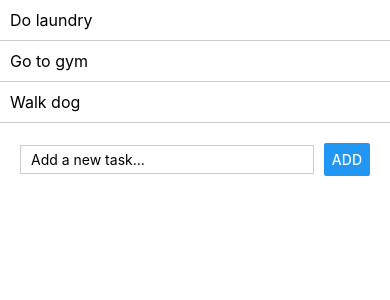
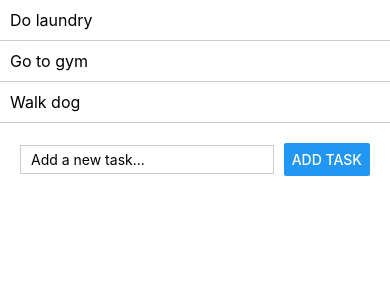
Before and after one commit to Vansh2727/lab-2-mobile-dev, a React Native app: screen / in a window 390 px wide. Shown: the top 300 px of the page. Built offline with nearby package versions, Linux system fonts and the light colour scheme.

Commit message:
final commit

```diff
--- a/App.jsx
+++ b/App.jsx
@@ -5,23 +5,26 @@
  */
 
 import React from 'react';
-import {
-  SafeAreaView,
-  StyleSheet} from 'react-native';
-  import TodoList from './components/ToDoList';
+import {SafeAreaView} from 'react-native';
+import ToDoList from './components/ToDoList';
 import ToDoForm from './components/ToDoForm';
 import {useState} from 'react';
 
+function App() {
+  const [tasks, setTasks] = useState(['Do laundry', 'Go to gym', 'Walk dog']);
 
-function App() {
-
-  const [tasks, setTasks] = useState(['Do laundry', 'Go to gym', 'Walk dog']);
+  const addTask = task => {
+    if (!tasks.includes(task)) {
+      setTasks([...tasks, task]);
+    } else {
+      alert('Task already exists!');
+    }
+  };
 
   return (
     <SafeAreaView>
-      <TodoList tasks={tasks}/>
-      <ToDoForm/>
-
+      <ToDoList tasks={tasks} />
+      <ToDoForm addTask={addTask} />
     </SafeAreaView>
   );
 }
--- a/components/ToDoForm.jsx
+++ b/components/ToDoForm.jsx
@@ -1,29 +1,29 @@
-import React from "react";
-import {
-  TextInput,
-  StyleSheet,
-  Button,
-  Pressable,
-  View,
-  Text} from 'react-native';
+import React, {useState} from 'react';
+import {StyleSheet, View, TextInput, Button} from 'react-native';
 
+function ToDoForm({addTask}) {
+  const [taskText, setTaskText] = useState('');
 
-
-function ToDoForm(props){
+  const handleAddTask = () => {
+    if (taskText.trim() !== '') {
+      addTask(taskText);
+      setTaskText('');
+    }
+  };
 
   return (
-
-        <>
     <View style={styles.form}>
       <TextInput
         style={styles.input}
         placeholder="Add a new task..."
+        onChangeText={text => setTaskText(text)}
+        value={taskText}
       />
-        <Button title="Add" />
+      <Button title="Add Task" onPress={handleAddTask} />
     </View>
-        </>
   );
 }
+
 const styles = StyleSheet.create({
   form: {
     flexDirection: 'row',
@@ -41,4 +41,5 @@ const styles = StyleSheet.create({
     marginRight: 10,
   },
 });
+
 export default ToDoForm;
```
Also changed, not shown: 1 other file (tests, documents, lock files or other folders). Lines whose indentation alone changed are shown as unchanged.
